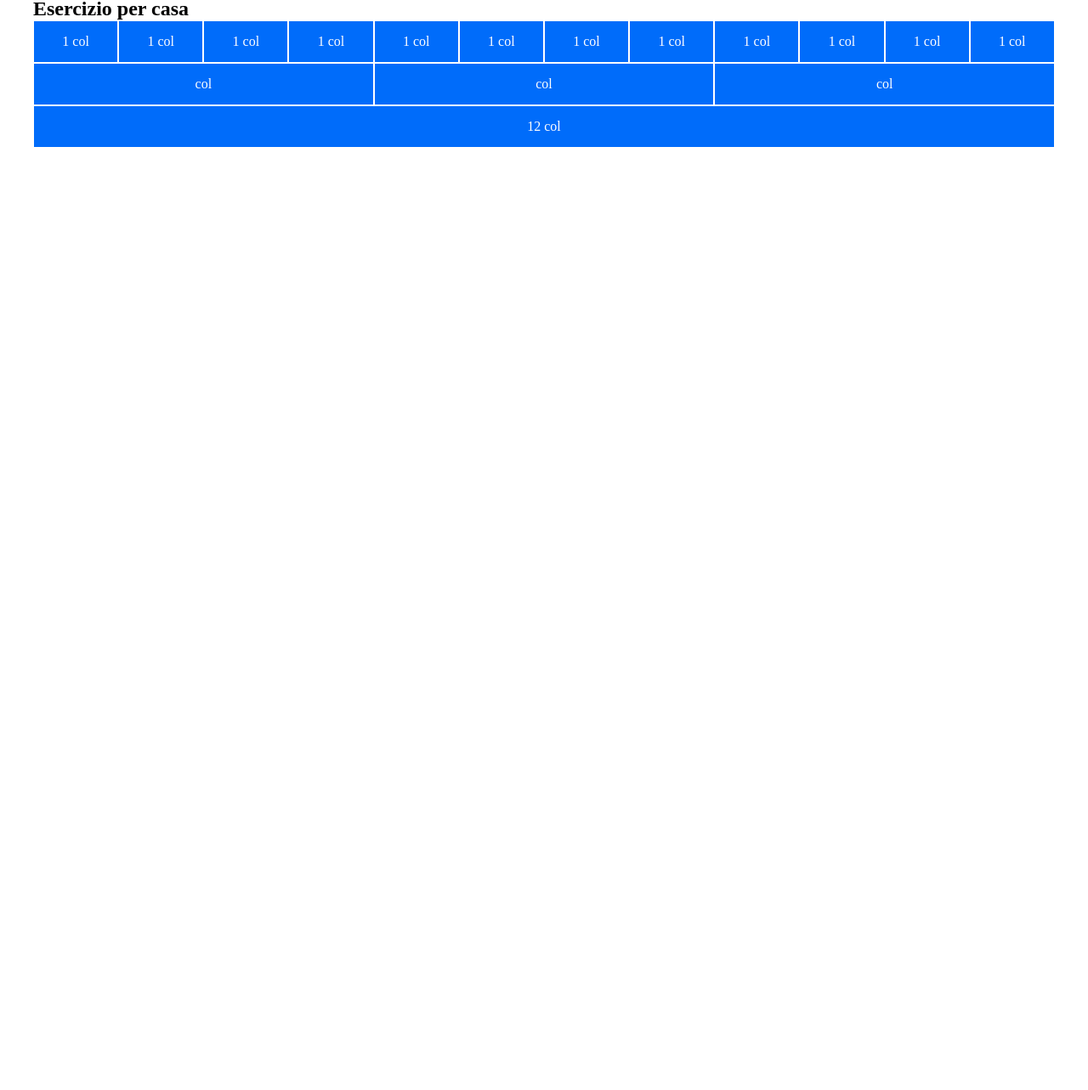
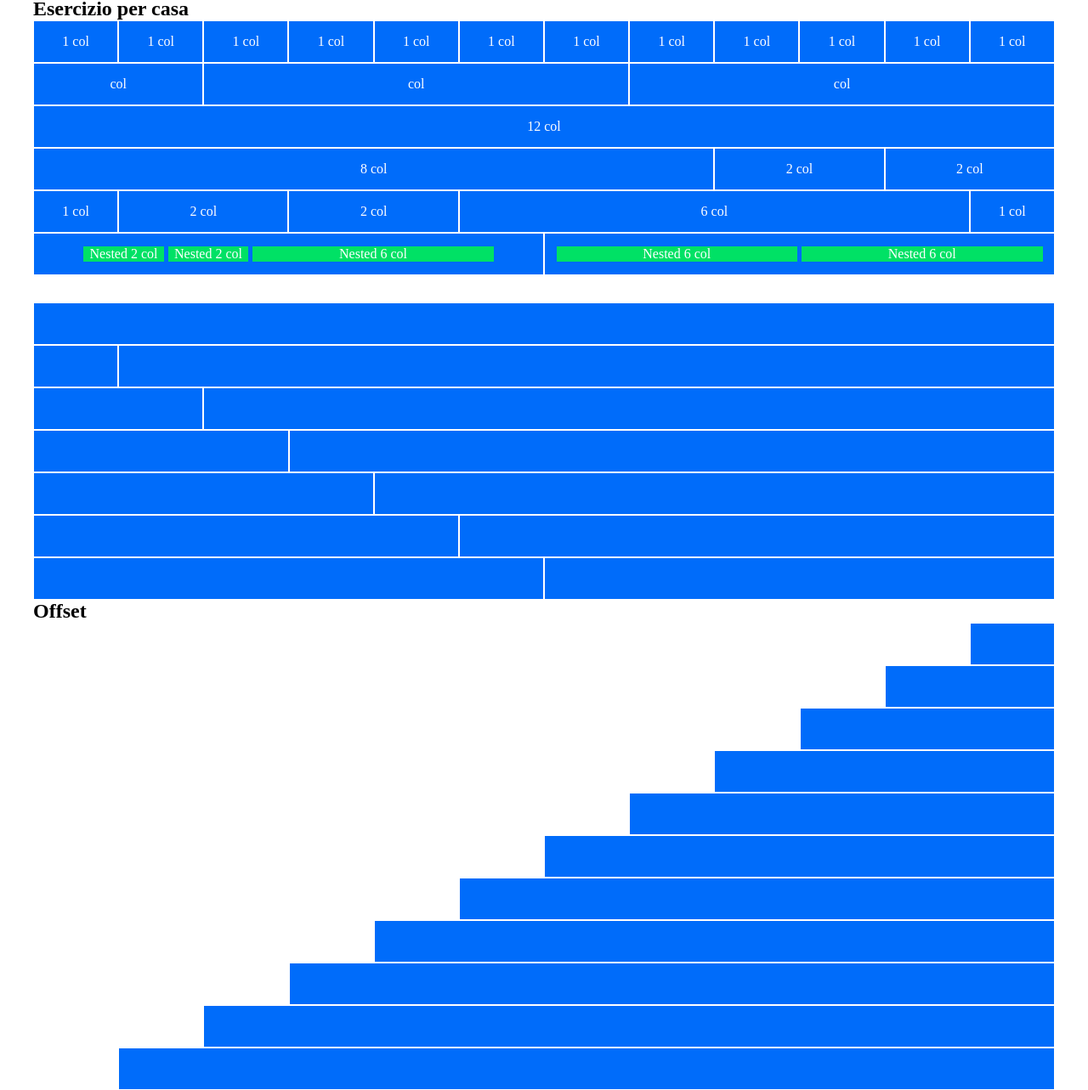
Before and after one commit to nicolas-dp/html-css-12bool, a plain HTML site: page index.html in a window 1280 px wide. Shown: the part 3-1286 px from the top of the page at 85% size. Before the commit the page ends 800 px from the top, so only its background shows below. Drawn offline with Linux system fonts and the light colour scheme.

Commit message:
Final Project

```diff
--- a/css/framework.css
+++ b/css/framework.css
@@ -15,33 +15,16 @@
     align-items: center;
   }
 
-  /* Typograpy */
-  .text-center {
-    text-align: center;
-  }
 
-  .text-right {
-    text-align: right;
+  /* Utility spaces */
+
+  .p-5px {
+    padding: 1rem;
   }
 
 
-  .display-1 {
-    font-size: 4rem;
-  }
-
-
-  /* Utility spaces */
-
-  .p-1 {
-    padding: 1rem;
-  }
-
-  .p-5 {
-    padding: 5rem;
-  }
-
-  .mt-3 {
-    margin-top: 3rem;
+  .middle {
+    margin-top: 2rem;
   }
 
   /* Grid structure */
@@ -63,13 +46,13 @@
     padding: 0 1rem;
   }
 
-  .row>.col-1,
-  .row>.col,
-  .row>.col-12:not(.text){
+  .row>.col-12:not(.text),
+  [class^="col"]{
     display: flex;
     justify-content: center;
+    gap: 5px;
+  }
 
-  }
 
   [class*="col-"] {
     flex: 0 0 auto;
--- a/css/style.css
+++ b/css/style.css
@@ -6,10 +6,26 @@
 
 
 .row>.col-1,
+.row>.col-2,
 .row>.col,
-.row>.col-12:not(.text){
+.row>.col-12:not(.text),
+.row>.col-8,
+.row>.col-9,
+.row>.col-10,
+.row>.col-11,
+.row>.col-7,
+.row>.col-5,
+.row>.col-4,
+.row>.col-3,
+.row>.col-6{
   background-color: var(--col-color);
   border: 1px solid white;
   height: 50px;
   color: white;
 }
+
+
+.bg-green{
+  background-color: var(--nested-color);
+  padding: 0;
+}
--- a/index.html
+++ b/index.html
@@ -14,7 +14,7 @@
         <main>
             <div class="container">
                 <div class="row">
-                    <div class="text col-12 "><h2>Esercizio per casa</h2></div>
+                    <div class="text col-12"><h2>Esercizio per casa</h2></div>
                 </div>
 
                 <div class="row">
@@ -33,16 +33,145 @@
                 </div>
 
                 <div class="row">
-                    <div class="col align-center">col</div>
-                    <div class="col align-center">col</div>
-                    <div class="col align-center">col</div>
+                    <div class="col col-2 align-center">col</div>
+                    <div class="col col-5 align-center">col</div>
+                    <div class="col col-5 align-center">col</div>
                 </div>
 
                 <div class="row">
                     <div class="col-12 align-center">12 col</div>
                 </div>
 
+                <div class="row">
+                    <div class="col-8 align-center">8 col</div>
+                    <div class="col-2 align-center">2 col</div>
+                    <div class="col-2 align-center">2 col</div>
+                </div>
+
+                <div class="row">
+                    <div class="col-1 align-center">1 col</div>
+                    <div class="col-2 align-center">2 col</div>
+                    <div class="col-2 align-center">2 col</div>
+                    <div class="col-6 align-center">6 col</div>
+                    <div class="col-1 align-center">1 col</div>
+                </div>
+
+                <div class="row">
+                    <div class="col-6 align-center">
+                        <div class="col-2 bg-green">
+                            Nested 2 col
+                        </div>
+                        <div class="col-2 bg-green">
+                            Nested 2 col
+                        </div>
+                        <div class="col-6 bg-green">
+                            Nested 6 col
+                        </div>
+
+                    </div>
+                    <div class="col-6 align-center">
+                        <div class="col-6 bg-green">
+                            Nested 6 col
+                        </div>
+                        <div class="col-6 bg-green">
+                            Nested 6 col
+                        </div>
+
+                    </div>
+                </div>
+
             </div>
+
+            <div class="container">
+                <div class="middle"></div>
+
+                <div class="row">
+                    <div class="col-12 align-center"></div>
+                </div>
+
+                <div class="row">
+                    <div class="col col-1 align-center"></div>
+                    <div class="col col-11 align-center"></div>
+                </div>
+
+                <div class="row">
+                    <div class="col col-2 align-center"></div>
+                    <div class="col col-10 align-center"></div>
+                </div>
+
+                <div class="row">
+                    <div class="col col-3 align-center"></div>
+                    <div class="col col-9 align-center"></div>
+                </div>
+
+                <div class="row">
+                    <div class="col col-4 align-center"></div>
+                    <div class="col col-8 align-center"></div>
+                </div>
+
+                <div class="row">
+                    <div class="col col-5 align-center"></div>
+                    <div class="col col-7 align-center"></div>
+                </div>
+
+                <div class="row">
+                    <div class="col col-6 align-center"></div>
+                    <div class="col col-6 align-center"></div>
+                </div>
+            </div>
+
+            <div class="container">
+                <div class="row">
+                    <div class="text col-12"><h2>Offset</h2></div>
+                </div>
+
+                <div class="row">
+                    <div class="col-offset-11 col-1 align-center"></div>
+                </div>
+
+                <div class="row">
+                    <div class="col-offset-10 col-2 align-center"></div>
+                </div>
+
+                <div class="row">
+                    <div class="col-offset-9 col-3 align-center"></div>
+                </div>
+
+                <div class="row">
+                    <div class="col-offset-8 col-4 align-center"></div>
+                </div>
+
+                <div class="row">
+                    <div class="col-offset-7 col-5 align-center"></div>
+                </div>
+
+                <div class="row">
+                    <div class="col-offset-6 col-6 align-center"></div>
+                </div>
+
+                <div class="row">
+                    <div class="col-offset-5 col-7 align-center"></div>
+                </div>
+
+                <div class="row">
+                    <div class="col-offset-4 col-8 align-center"></div>
+                </div>
+
+                <div class="row">
+                    <div class="col-offset-3 col-9 align-center"></div>
+                </div>
+
+                <div class="row">
+                    <div class="col-offset-2 col-10 align-center"></div>
+                </div>
+
+                <div class="row">
+                    <div class="col-offset-1 col-11 align-center"></div>
+                </div>
+
+
+            </div>
+
         </main>
 
 
```
